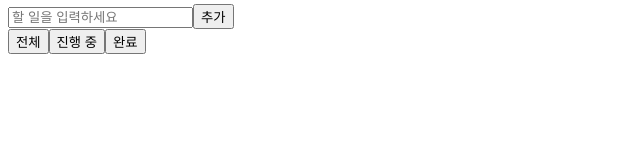
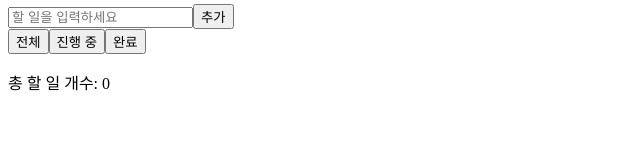
Before and after one commit to sugoring/react-todo-list-precourse, a React (Vite) app: page / in a window 1280 px wide. Shown: the part 125-285 px from the top of the page, without its empty margins (0-640 px from the left). Built offline with nearby package versions, Linux system fonts and the light colour scheme.

Commit message:
feat: 총 할 일 개수를 표시하는 영역 추가

```diff
--- a/src/components/TodoContainer.jsx
+++ b/src/components/TodoContainer.jsx
@@ -15,6 +15,8 @@ const TodoContainer = () => {
     FILTERS,
   } = useTodos();
 
+  const totalTodos = todos.length;
+
   return (
     <div>
       <TodoForm addTodo={handleAddTodo} />
@@ -28,6 +30,7 @@ const TodoContainer = () => {
         toggleComplete={handleToggleComplete}
         deleteTodo={handleDeleteTodo}
       />
+      <div>총 할 일 개수: {totalTodos}</div>
     </div>
   );
 };
```
